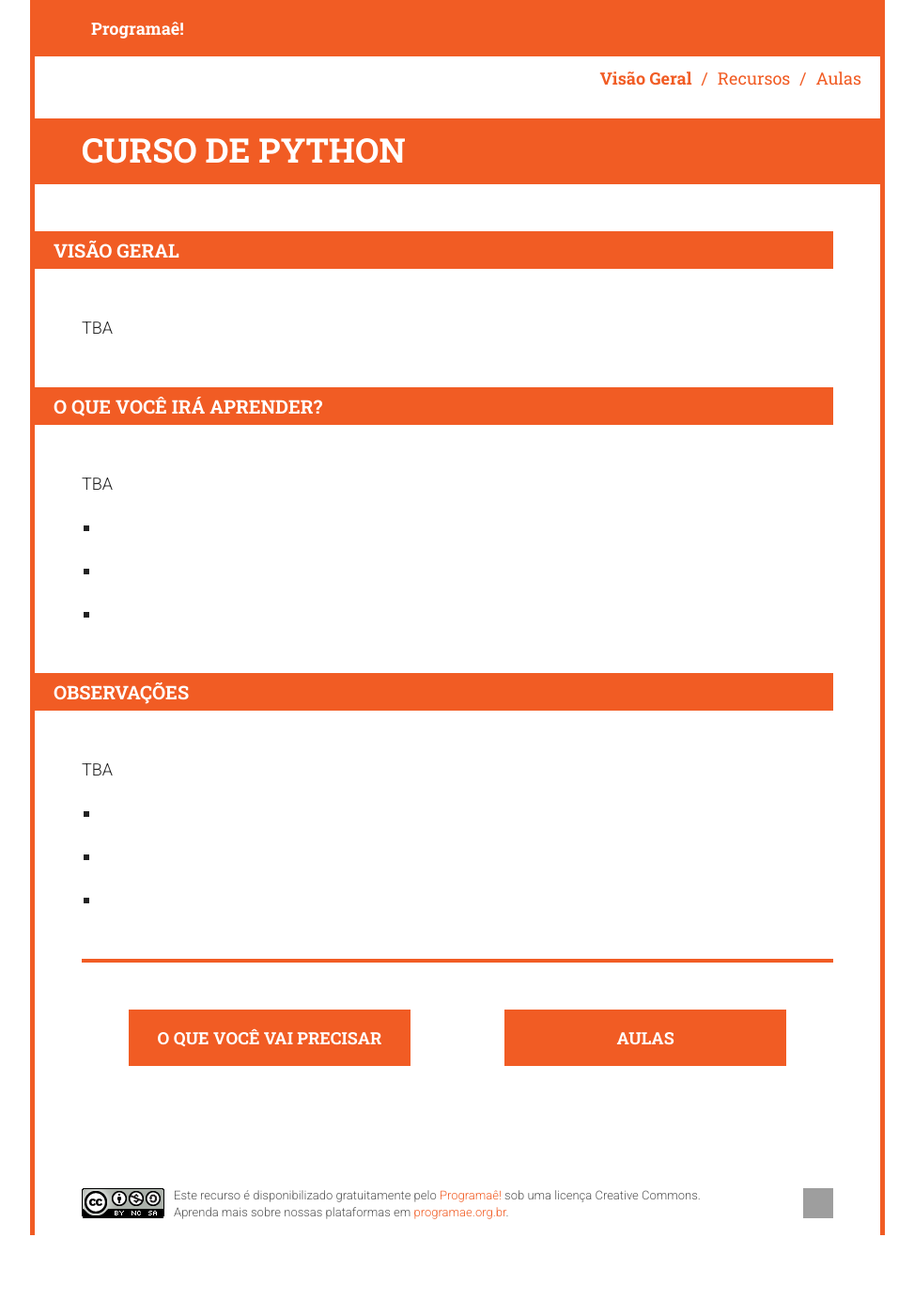
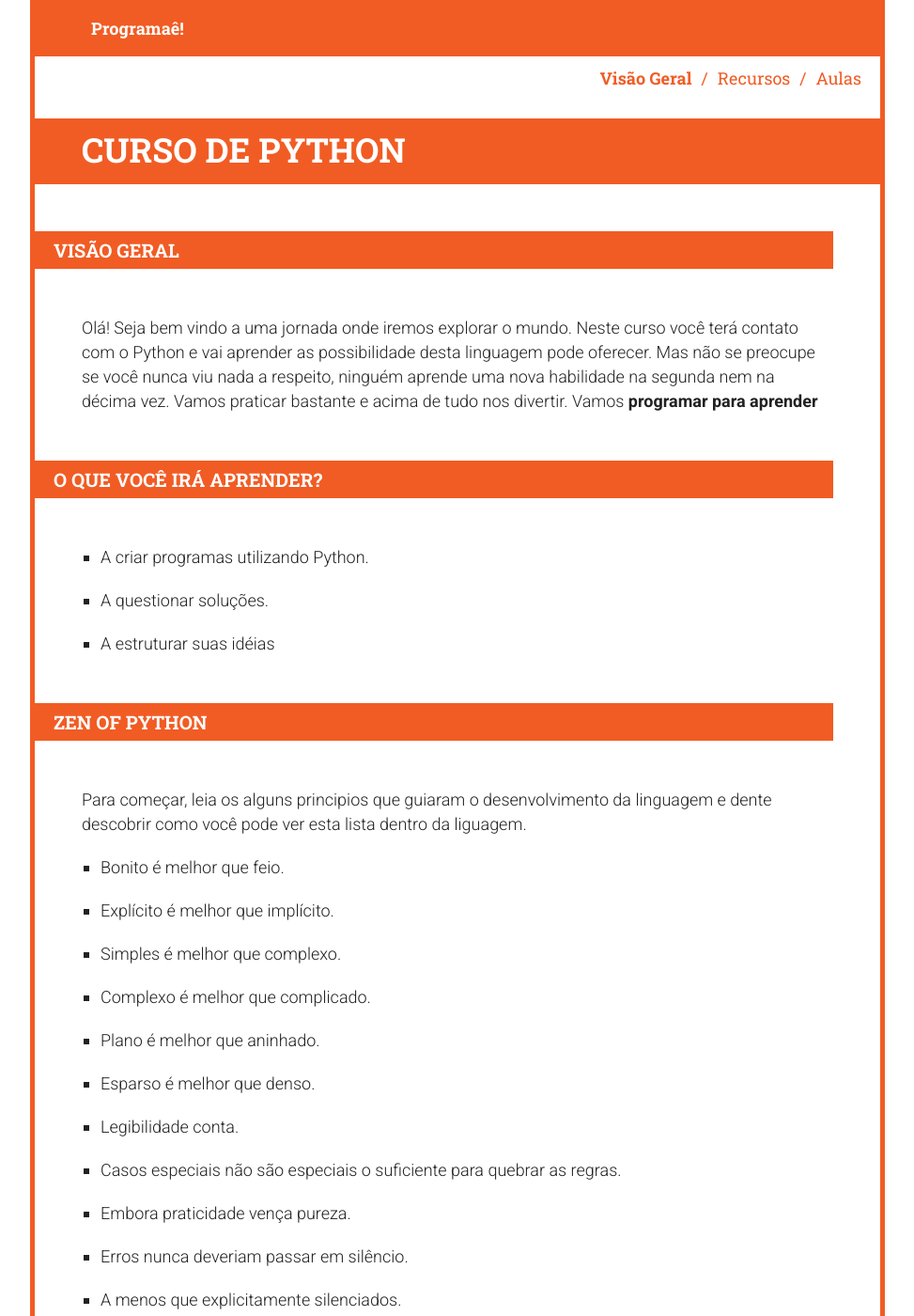
Before and after one commit to maluta/ctc-python, a Jekyll site: the page built from index.html, in a window 1280 px wide and 1400 px high. Shown: the whole window at 94% size, without its empty margins (153-1126 px from the left). Built offline with Jekyll 4.4.1, drawn with Linux system fonts in a browser that asks for light colours; some of the changed text lies outside the part shown; grey boxes are pictures that could not be loaded.

Commit message:
home changes

```diff
--- a/_layouts/default.html
+++ b/_layouts/default.html
@@ -35,17 +35,19 @@
     <aside class="overview xxxx">
         <h2>Visão Geral</h2>
 
-        <p>TBA</p>
+        <p>
+          Olá! Seja bem vindo a uma jornada onde iremos explorar o mundo. Neste curso você terá contato com o Python e vai aprender as possibilidade desta linguagem pode oferecer. Mas não se preocupe se você nunca viu nada a respeito, ninguém aprende uma nova habilidade na segunda nem na décima vez. Vamos praticar bastante e acima de tudo nos divertir. Vamos <b>programar para aprender</b>
+        </p>
 
 
     <aside class="overview xxxx">
         <h2>O que você irá aprender?</h2>
 
-        <p>TBA</p>
+        <p></p>
 <ul>
-<li></li>
-<li></li>
-<li></li>
+<li>A criar programas utilizando Python.</li>
+<li>A questionar soluções.</li>
+<li>A estruturar suas idéias</li>
 </ul>    </aside>
 
 
@@ -61,13 +63,30 @@
 
 
     <aside class="overview xxxxx">
-        <h2>Observações</h2>
-        TBA
+        <h2>Zen of Python</h2>
+
+        Para começar, leia os alguns principios que guiaram o desenvolvimento da linguagem e dente descobrir como você pode ver esta lista dentro da liguagem.
 
         <ul>
-<li></li>
-<li></li>
-<li></li>
+
+          <li>Bonito é melhor que feio.</li>
+          <li>Explícito é melhor que implícito.</li>
+          <li>Simples é melhor que complexo.</li>
+          <li>Complexo é melhor que complicado.</li>
+          <li>Plano é melhor que aninhado.</li>
+          <li>Esparso é melhor que denso.</li>
+          <li>Legibilidade conta.</li>
+          <li>Casos especiais não são especiais o suficiente para quebrar as regras.</li>
+          <li>Embora praticidade vença pureza.</li>
+          <li>Erros nunca deveriam passar em silêncio.</li>
+          <li>A menos que explicitamente silenciados.</li>
+          <li>Diante da ambiguidade, recuse a tentação de adivinhar.</li>
+          <li>Deve haver um -- e preferencialmente só um -- modo óbvio para fazer isso.</li>
+          <li>Apesar de que daquela maneira pode não ser óbvia à primeira vista, a menos que você seja holandês.</li>
+          <li>Agora é melhor que nunca.</li>
+          <li>Embora nunca frequentemente seja  melhor que *agora*.</li>
+          <li>Se a implementação é difícil de explicar, é uma má ideia.</li>
+          <li>Se a implementação é fácil de explicar,  pode ser uma boa ideia.</li>
 </ul>    </aside>
 
 
```
